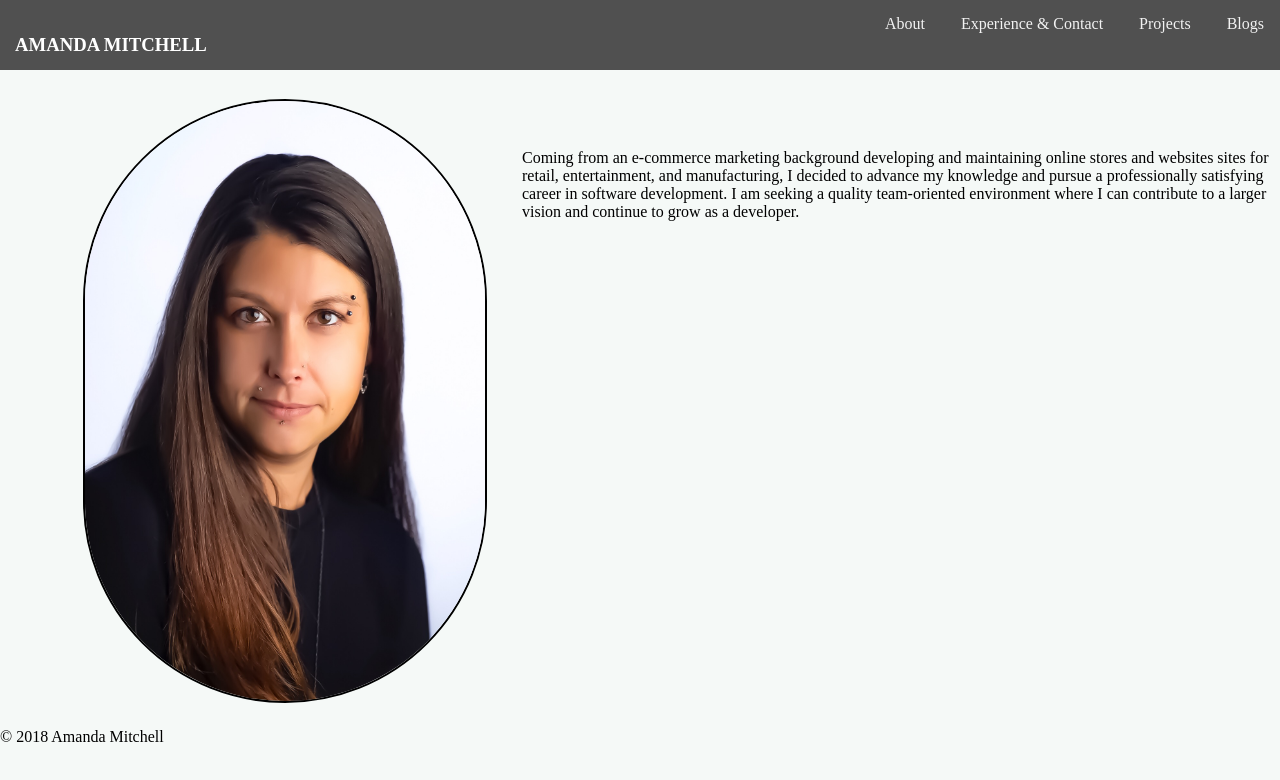
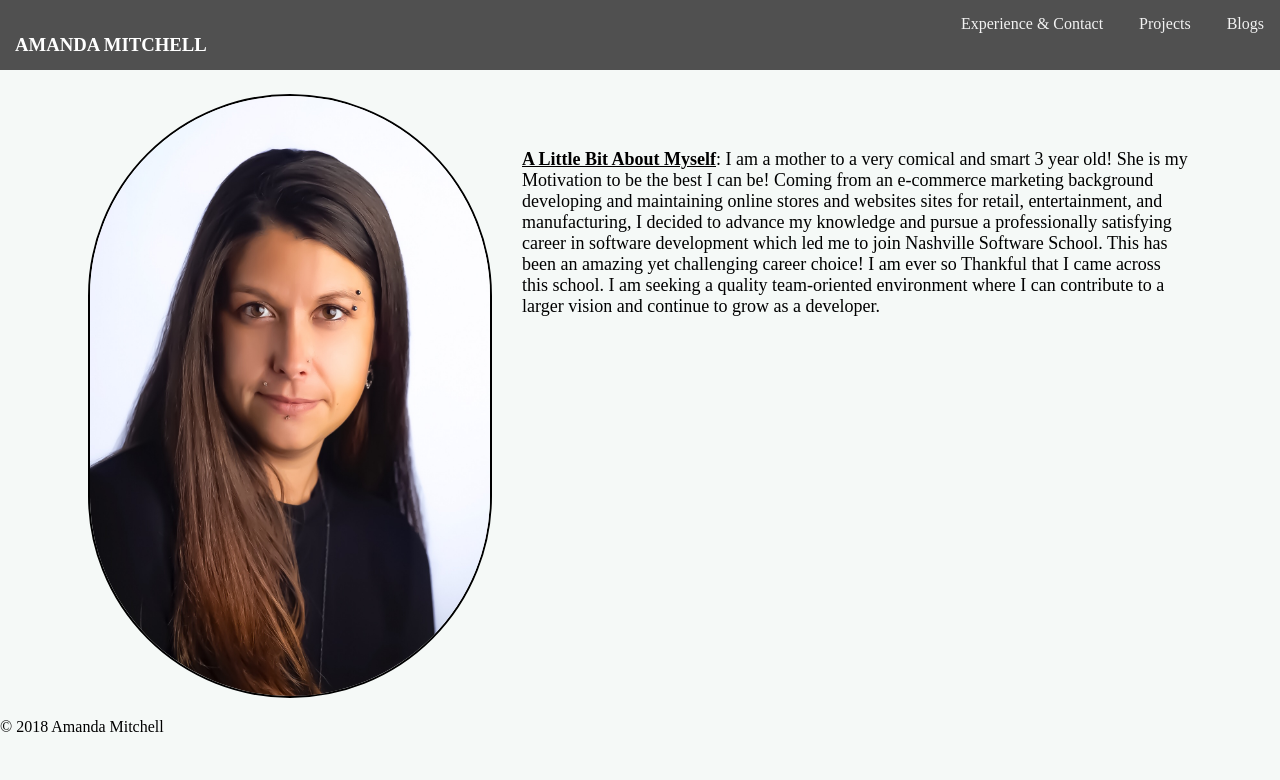
Before and after one commit to AmandaM04/AmandaM04.github.io, a plain HTML site: page index.html in a window 1280 px wide. Shown: the top 780 px of the page. Drawn offline with nearby package versions, Linux system fonts and the light colour scheme; a script that the page names is missing.

Commit message:
added more styling

```diff
--- a/Styles/main.css
+++ b/Styles/main.css
@@ -58,6 +58,10 @@ ul {
   text-align: center;
 }
 
+.blog-holder, .blog {
+  margin: 15px;
+}
+
 .separator {
   position: relative;
   display: inline-block;
@@ -72,14 +76,15 @@ ul {
   display: block;
   width: 400px;
   height: 600px;
-  margin: 25px;
+  margin: 20px;
   border: 2px solid black;
   border-radius: 250px;
   float: right;
 }
 
 .about-text {
-  margin: 75px 10px;
+  margin: 75px 90px 75px 10px;
+  font-size: large;
 }
 
 img {
--- a/index.html
+++ b/index.html
@@ -5,7 +5,6 @@
   <meta charset="UTF-8">
   <title>Amanda Mitchell Personal Site</title>
   <link rel="stylesheet" href="./Styles/main.css">
-  <!-- <link rel="icon" href="./images"> -->
 </head>
 
 <body>
@@ -15,7 +14,6 @@
         <h3>AMANDA MITCHELL</h3>
       </div>
       <div class="menu">
-        <a href="/index.html">About</a>
         <a href="../HTML/experienceContact.html">Experience & Contact</a>
         <a href="../HTML/projects.html">Projects</a>
         <a href="../HTML/blogs.html">Blogs</a>
@@ -24,16 +22,18 @@
       </div>
   <div class="about-container">
 
-      <div class="about-container" style="float:left; display:inline-block; ">
+      <div class="about-container" style="float:left; display:block; ">
           <span style="float:left;width: 40%;">
               <img src="../images/ProfessionalPhoto.jpg" alt="Amanda Mitchell" class="pic"/>
           </span>
           <span style="float:right;width: 60%;">
-              <p style="float:right; display:block;" class="about-text"> Coming from an e-commerce marketing background developing and maintaining online
-                  stores and websites sites for retail, entertainment, and manufacturing, I decided
-                  to advance my knowledge and pursue a professionally satisfying career in software development.
-                  I am seeking a quality team-oriented environment where I can contribute to a larger vision and
-                  continue to grow as a developer.
+              <p style="float:right; display:block;" class="about-text"> <span style="text-decoration: underline; font-weight: bold;">A Little Bit About Myself</span>: I am a mother to a
+                very comical and smart 3 year old! She is my Motivation to be the best I can be! Coming from an e-commerce marketing
+                background developing and maintaining online stores and websites sites for retail, entertainment, and manufacturing,
+                I decided to advance my knowledge and pursue a professionally satisfying career in software development which led me
+                to join Nashville Software School. This has been an amazing yet challenging career choice! I am ever so Thankful that
+                I came across this school. I am seeking a quality team-oriented environment where I can contribute to a larger vision and
+                continue to grow as a developer.
               </p>
           </span>
    </div>
```
Also changed, not shown: HTML/blogs.html (+1 -2 lines), HTML/contact.html (deleted, +0 -32 lines), HTML/experienceContact.html (+1 -1 lines), HTML/projects.html (+1 -1 lines).
